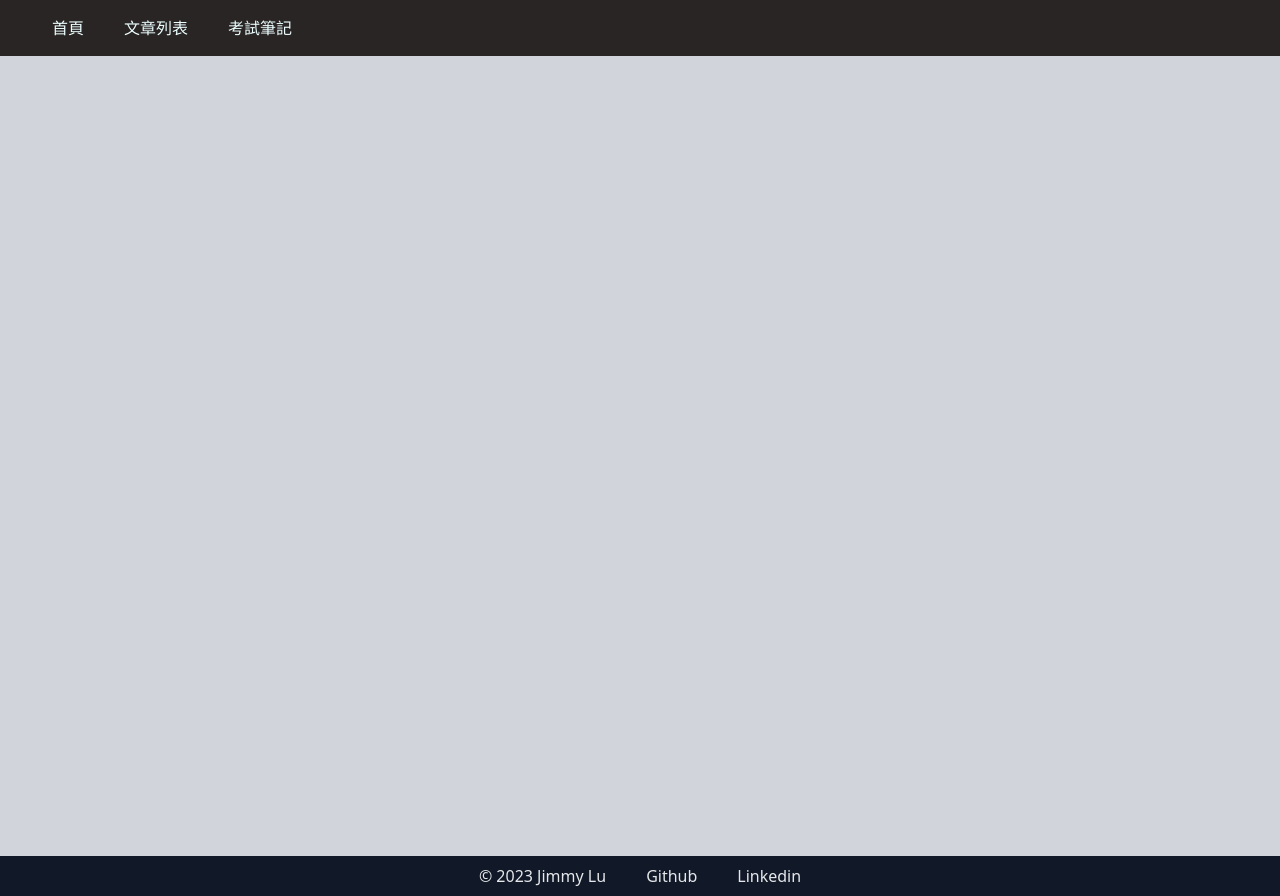
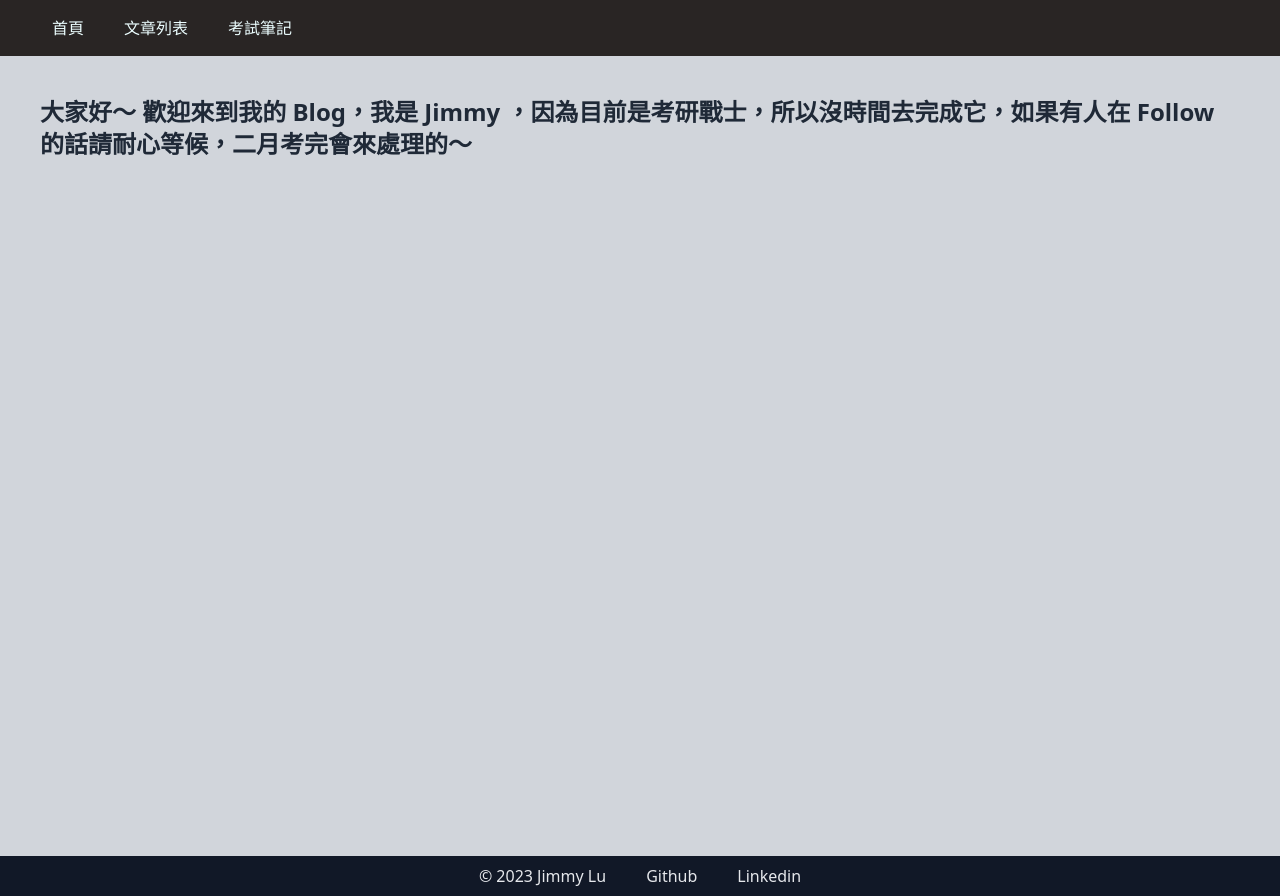
Before and after one commit to Jimmyluluu/PersonalBlog, a Vue app: page / in a window 1280 px wide. Built offline with nearby package versions, Linux system fonts and the light colour scheme.

Commit message:
update home and exam

```diff
--- a/src/pages/ExamPage.vue
+++ b/src/pages/ExamPage.vue
@@ -1,6 +1,21 @@
 <template>
-  <div>
-    <button class="btn btn-primary">Button</button>
+  <div class="px-10 py-10">
+    <table class="border-collapse border border-spacing-2 border-slate-500 hover:table-auto">
+      <thead>
+        <tr>
+          <th class="border border-slate-600 text-gray-800">7-9</th>
+          <th class="border border-slate-600 text-gray-800">10-11</th>
+          <th class="border border-slate-600 text-gray-800">12-1</th>
+        </tr>
+      </thead>
+      <tbody>
+        <tr>
+          <td class="border border-slate-700 text-gray-800">把課程都聽完</td>
+          <td class="border border-slate-700 text-gray-800">讀第二遍做筆記</td>
+          <td class="border border-slate-700 text-gray-800">瘋狂寫考古題訂正</td>
+        </tr>
+      </tbody>
+    </table>
   </div>
 </template>
 
--- a/src/pages/HomePage.vue
+++ b/src/pages/HomePage.vue
@@ -1,14 +1,13 @@
 <template>
   <div class="bg-auto">
     <div class="row">
-      <div class="mx-auto py-4"></div>
-      <div class="flex flex-col gap-5">
-        <section v-for="post in posts" class="px-4 sm:px-6 lg:px-8">
-          <article class="bg-white shadow overflow-hidden rounded-lg pb-8">
-            <h1>hello</h1>
-          </article>
-        </section>
-      </div>
+      <article class="prose max-w-none justify-center px-10 py-10">
+        <h2 class="text-gray-800">
+          大家好～ 歡迎來到我的 Blog，我是 Jimmy
+          ，因為目前是考研戰士，所以沒時間去完成它，如果有人在 Follow
+          的話請耐心等候，二月考完會來處理的～
+        </h2>
+      </article>
     </div>
   </div>
 </template>
```
